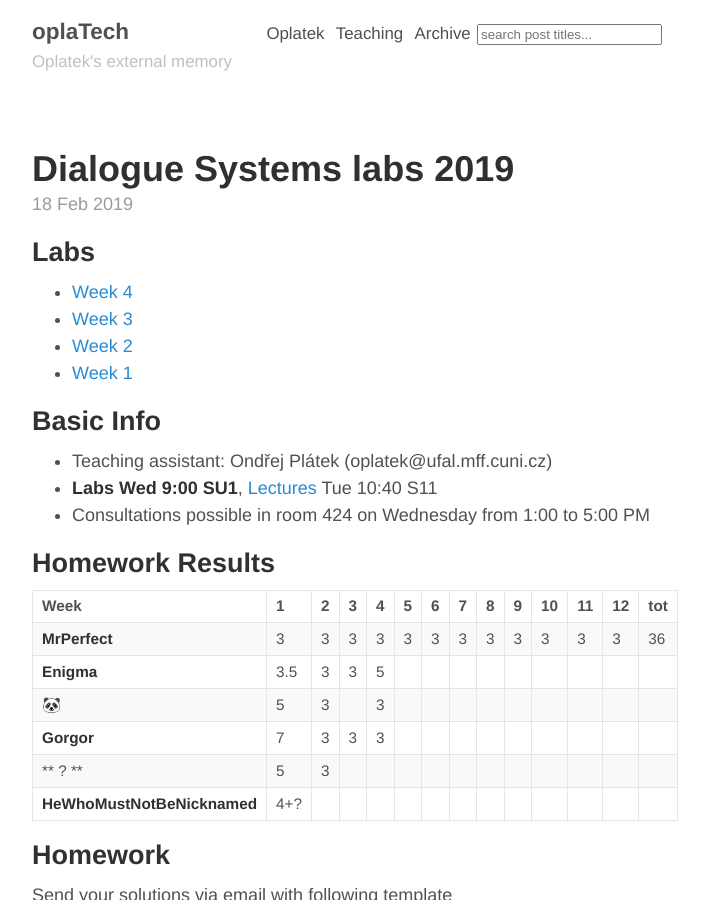
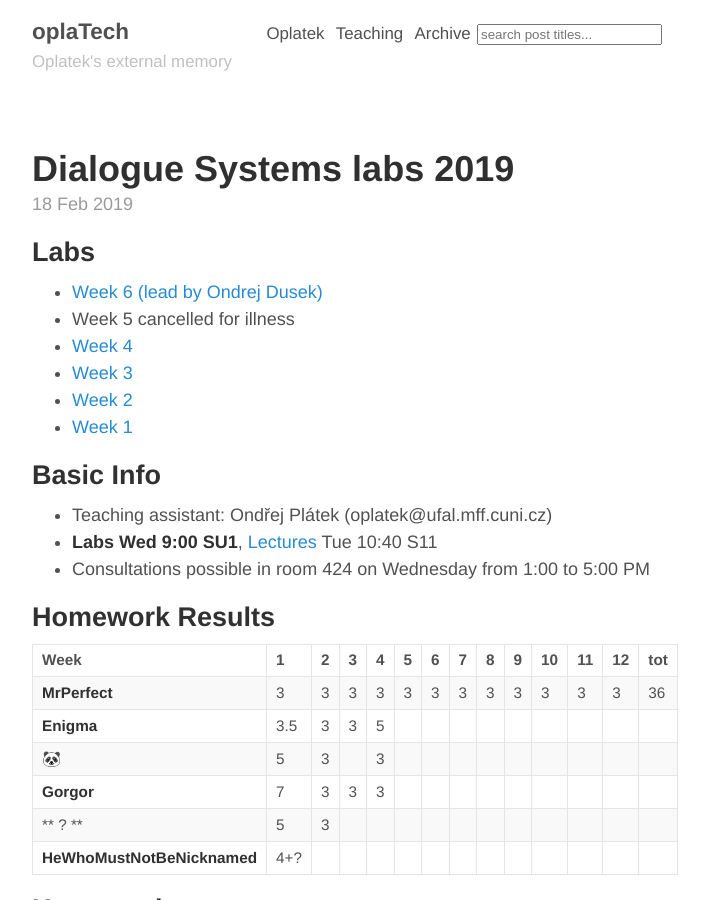
Before and after one commit to oplatek/oplatek.github.io, a Jekyll site: the page built from _posts/2019-02-18-labs-ds.md, in a window 1280 px wide and 900 px high. Shown: the whole window, without its empty margins (293-1002 px from the left). Built offline with Jekyll 4.4.1, drawn with Linux system fonts in a browser that asks for light colours.

Commit message:
update links

```diff
--- a/_posts/2019-02-18-labs-ds.md
+++ b/_posts/2019-02-18-labs-ds.md
@@ -7,6 +7,8 @@ tags: Mff, School, Labs, Dialogue
 
 Labs
 ----
+- [Week 6 (lead by Ondrej Dusek)](/2019/03/27/ds-lab-6/)
+- Week 5 cancelled for illness
 - [Week 4](/2019/03/12/ds-lab-4/)
 - [Week 3](/2019/03/05/ds-lab-3/)
 - [Week 2](/2019/02/26/ds-lab-2/)
```
